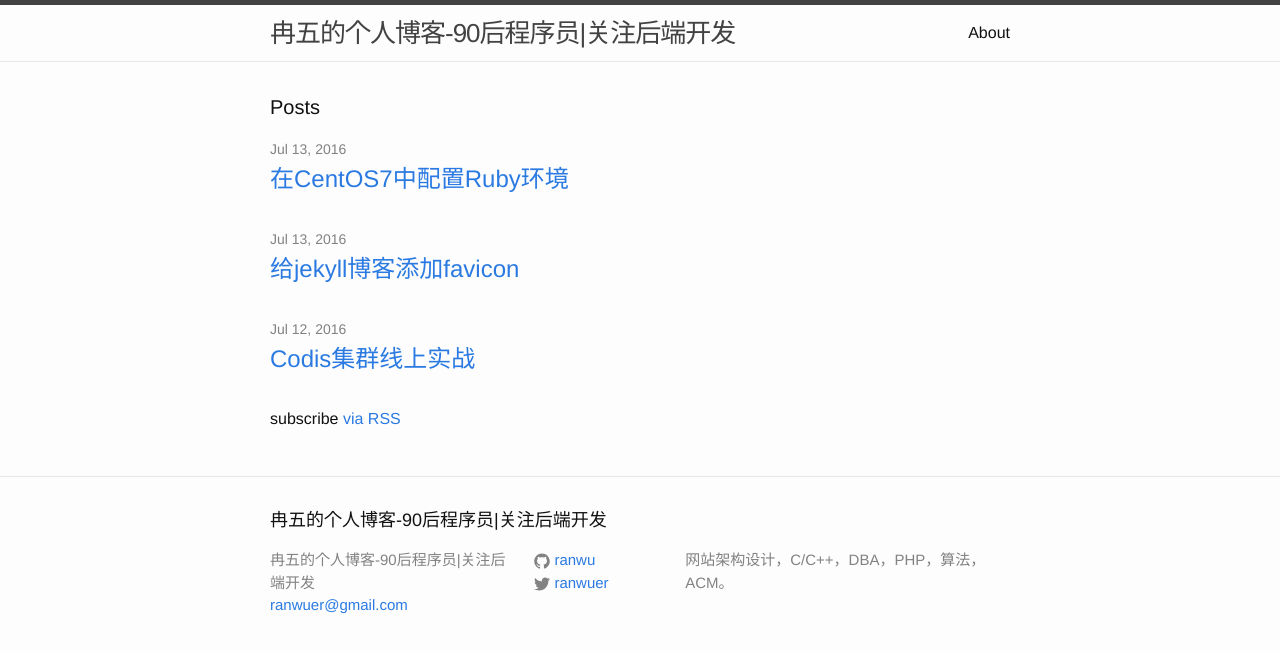
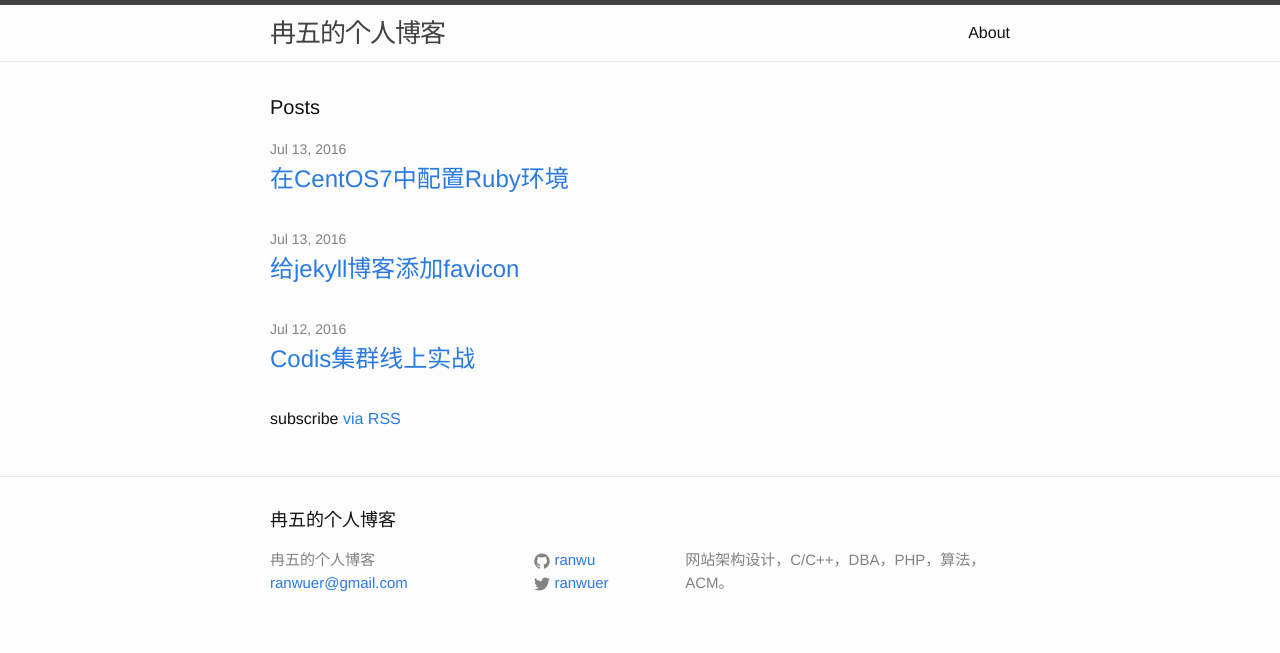
Before and after one commit to ranwu/ranwu.github.io, a Jekyll site: the page built from index.html, in a window 1280 px wide. Shown: the top 653 px of the page. Built offline with Jekyll 4.4.1, drawn with Linux system fonts in a browser that asks for light colours.

Commit message:
修改网站标题

```diff
--- a/_config.yml
+++ b/_config.yml
@@ -6,7 +6,7 @@
 # 'jekyll serve'. If you change this file, please restart the server process.
 
 # Site settings
-title: 冉五的个人博客-90后程序员|关注后端开发
+title: 冉五的个人博客
 email: ranwuer@gmail.com
 description: > # this means to ignore newlines until "baseurl:"
   网站架构设计，C/C++，DBA，PHP，算法，ACM。
```
